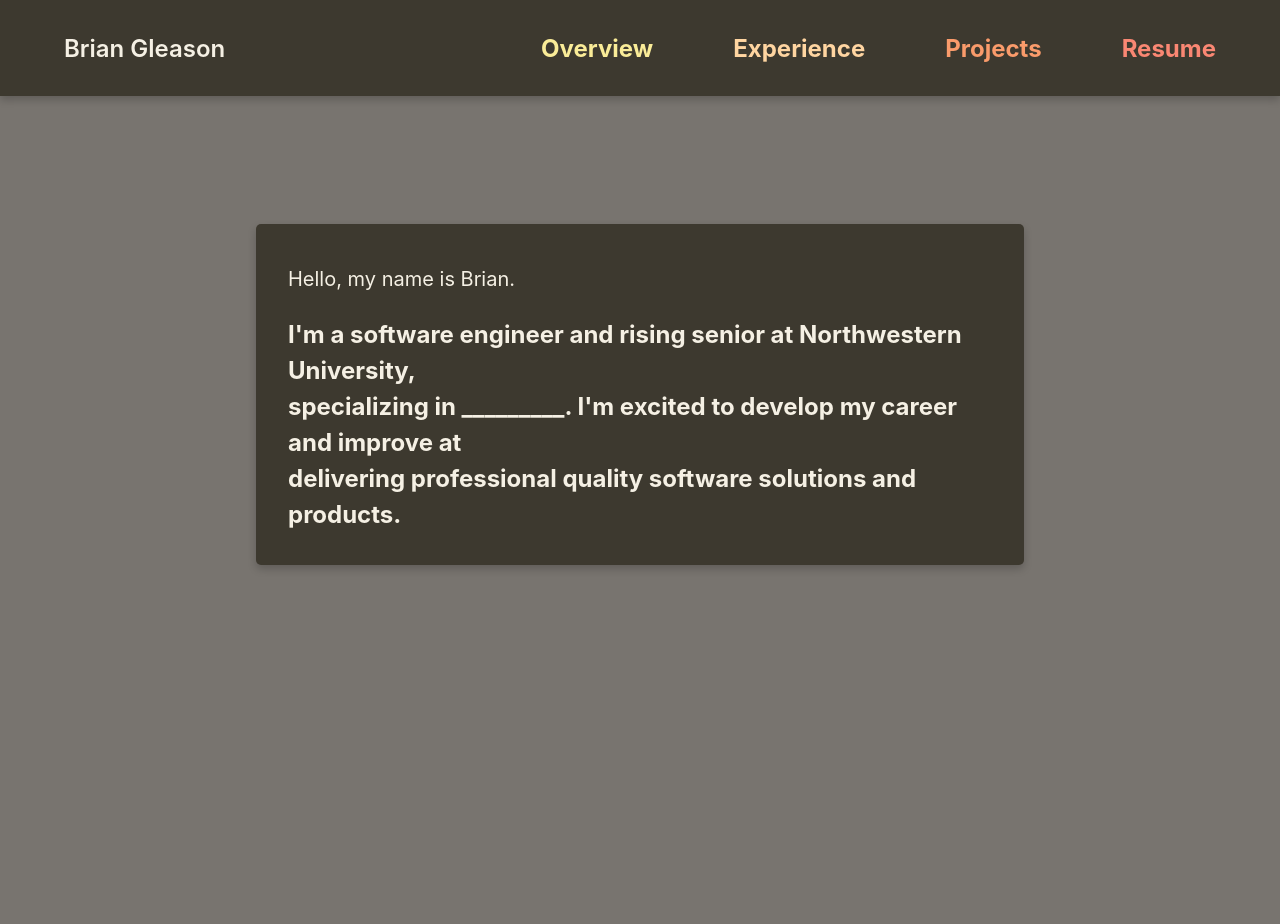
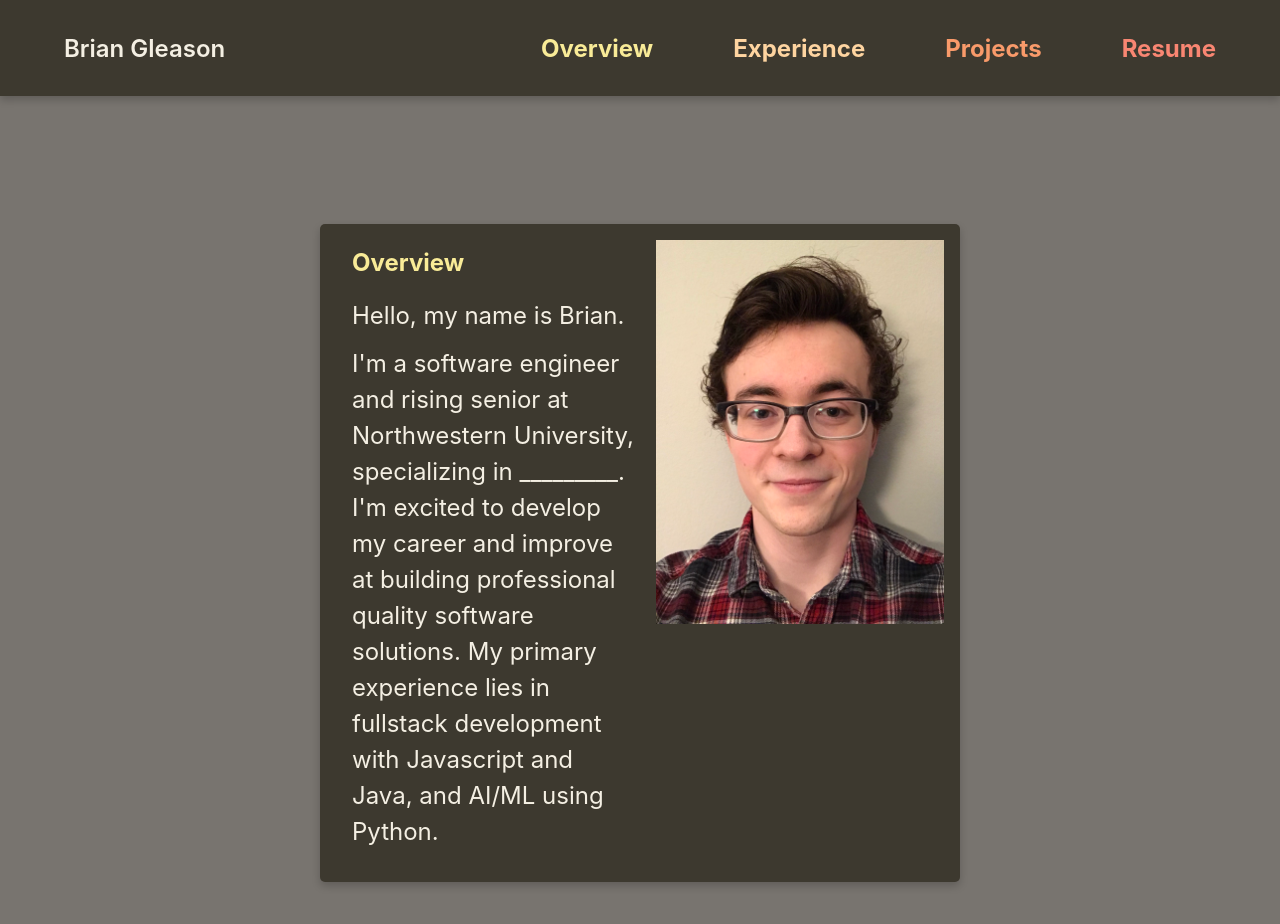
Before and after one commit to BrianGleason/PersonalPortfolioPage, a React (Create React App) app in the folder portfolio-page/: page / in a window 1280 px wide. Shown: the top 924 px of the page. Before the commit the page ends 800 px from the top, so only its background shows below. Built offline with nearby package versions, Linux system fonts and the light colour scheme.

Commit message:
About Me animation, styling, profile image

```diff
--- a/portfolio-page/package.json
+++ b/portfolio-page/package.json
@@ -11,6 +11,7 @@
     "react-bootstrap": "^2.4.0",
     "react-dom": "^18.1.0",
     "react-scripts": "5.0.1",
+    "styled-components": "^5.3.5",
     "web-vitals": "^2.1.4"
   },
   "scripts": {
--- a/portfolio-page/src/components/AboutMe.js
+++ b/portfolio-page/src/components/AboutMe.js
@@ -1,15 +1,22 @@
-import Card from 'react-bootstrap/Button';
+import TextAnimation from "./TextAnimation"
+import profile from "../profile.jpg"
 
 export default function AboutMe() {
+    const textblock = `I'm a software engineer and rising senior at Northwestern University,
+    specializing in _________. I'm excited to develop my career and improve at
+    building professional quality software solutions. My primary experience lies in
+    fullstack development with Javascript and Java, and AI/ML using Python.`
     return (
     <div className="aboutme-wrapper">
         <div className="card">
-            <h4 className="aboutme-name"> Hello, my name is Brian.</h4>
-            <h4 className="aboutme-line">
-            I'm a software engineer and rising senior at Northwestern University,<br></br>
-            specializing in _________. I'm excited to develop my career and improve at <br></br>
-            delivering professional quality software solutions and products.
-            </h4>
+            <div style={{display: "inline-flex"}}>
+                <div>
+                    <h4 style={{color:"#faec98", padding:"0.5rem 1rem", margin: "0% 0%"}}><TextAnimation text="Overview"/> </h4>
+                    <h4 className="aboutme-name"> <TextAnimation text="Hello, my name is Brian."/></h4>
+                    <h4 className="aboutme-line"> <TextAnimation text={textblock}/> </h4>
+                </div>
+                <img style={{maxWidth: "24rem", maxHeight: "24rem"}} src={profile} alt=""/>
+            </div>
         </div>
     </div>
     )
--- a/portfolio-page/src/components/Navbar.js
+++ b/portfolio-page/src/components/Navbar.js
@@ -1,20 +1,14 @@
+import TextAnimation from "./TextAnimation"
+
 export default function Navbar() {
     return (
         <nav className = "navbar-nav">
-            <h4 className="navbar-logotext">Brian Gleason</h4>
+            <h4 className="navbar-logotext"><TextAnimation text="Brian Gleason"/></h4>
             <div className="navbar-navs">
-                <div>
-                    <h4 classname="navbar-option" style={{color:"#faec98"}}>Overview </h4>
-                </div>
-                <div>
-                    <h4 classname="navbar-option"> Experience </h4>
-                </div>
-                <div>
-                    <h4 classname="navbar-option" style={{color:"#fa9b6b"}}> Projects </h4>
-                </div>
-                <div>
-                    <h4 classname="navbar-option"style={{color:"#fa8773"}}> Resume</h4>
-                </div>
+                <h4 style={{color:"#faec98"}}><TextAnimation text="Overview"/> </h4>
+                <h4> <TextAnimation text="Experience"/> </h4>
+                <h4 style={{color:"#fa9b6b"}}> <TextAnimation text="Projects"/> </h4>
+                <h4 style={{color:"#fa8773"}}> <TextAnimation text="Resume"/></h4>
             </div>
         </nav>
     )
--- /dev/null
+++ b/portfolio-page/src/components/TextAnimation.js
@@ -0,0 +1,16 @@
+import styled, {keyframes} from "styled-components"
+
+export default function TextAnimation({text}) {
+    return <Wrapper>{text}</Wrapper>
+}
+
+const animation = keyframes`
+    0% {opacity:0;}
+    100% {opaccity:1}
+`
+
+const Wrapper = styled.span`
+    animation-name: ${animation};
+    animation-duration: 6s;
+    animation-fill-mode: forwards;
+`
--- a/portfolio-page/src/index.css
+++ b/portfolio-page/src/index.css
@@ -50,10 +50,6 @@ body {
   gap: 5rem;
 }
 
-.navbar-option {
-  margin: 5rem;
-}
-
 .navbar-icon {
   height: 5rem;
   margin-right: 7px;
@@ -61,22 +57,24 @@ body {
 
 .aboutme-wrapper{
   align-items: center;
-  margin: 10% 20%;
-  font-weight: 600;
+  margin: 10% 25%;
+  font-weight: 400;
   font-size: 1.5rem;
 }
 
 .aboutme-line {
   color: #f5f0e4;
   line-height: 150%;
+  font-weight: 400;
   margin: 1rem 1rem;
 }
 
 .aboutme-name {
   color: #f5f0e4;
   font-weight: 400;
-  font-size: 1.25rem;
-  padding: 0rem 1rem;
+  font-size: 1.5rem;
+  padding: 1rem 0rem 0rem 1rem;
+  margin: 0% 0%;
 }
 
 .card {
```
Also changed, not shown: portfolio-page/src/profile.jpg (added), 1 other file (tests, documents, lock files or other folders).
